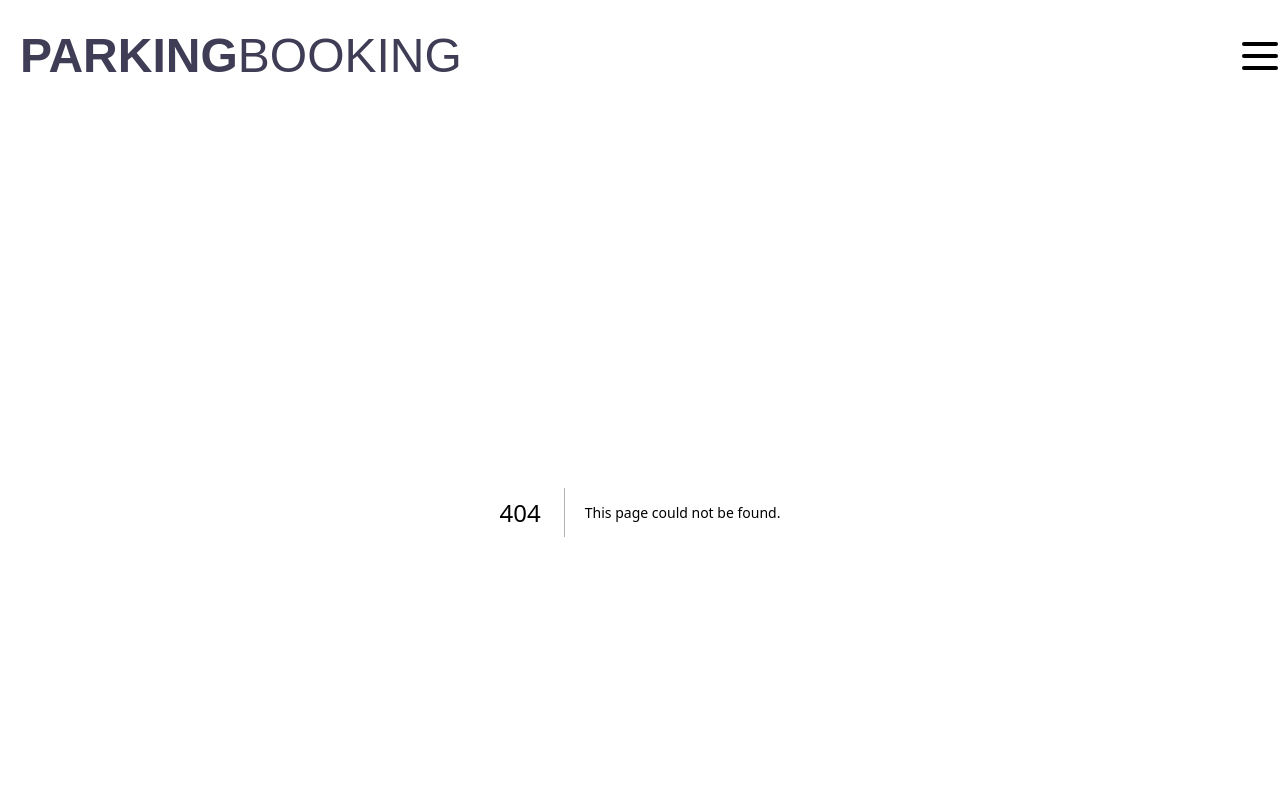
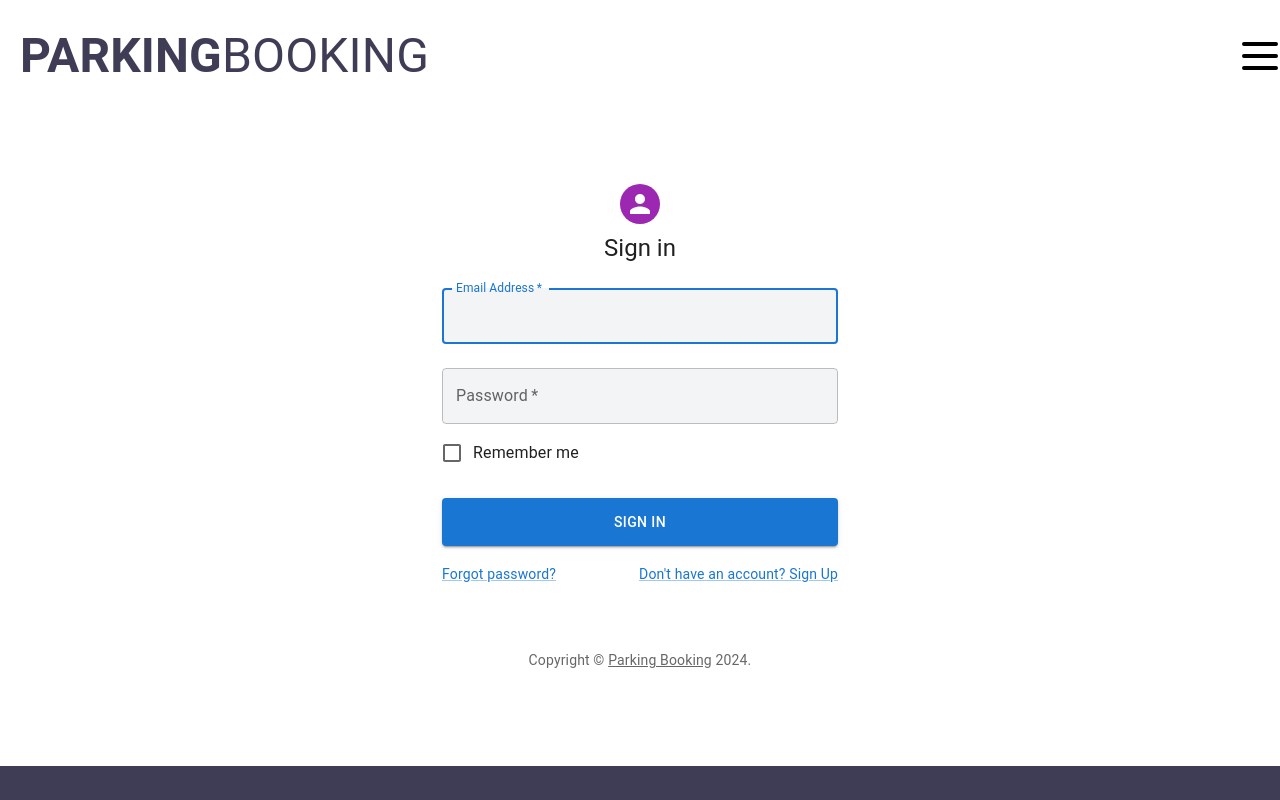
Before and after one commit to zaskier/parking-booking-frontend, a Next.js app: page /sign-in in a window 1280 px wide. Before the commit this address had no page. Shown: the top 800 px of the page. Built offline with nearby package versions, Linux system fonts and the light colour scheme.

Commit message:
#1 add sign in frontend design

```diff
--- a/package.json
+++ b/package.json
@@ -13,9 +13,11 @@
     "prepare": "husky && husky install"
   },
   "dependencies": {
+    "@emotion/cache": "^11.11.0",
     "@emotion/react": "^11.11.4",
     "@emotion/styled": "^11.11.5",
     "@mui/material": "^5.15.18",
+    "@mui/material-nextjs": "^5.15.11",
     "next": "14.2.3",
     "react": "^18",
     "react-datepicker": "^6.9.0",
--- /dev/null
+++ b/src/app/sign-in/page.tsx
@@ -0,0 +1,107 @@
+import * as React from 'react';
+import Avatar from '@mui/material/Avatar';
+import Button from '@mui/material/Button';
+import CssBaseline from '@mui/material/CssBaseline';
+import TextField from '@mui/material/TextField';
+import FormControlLabel from '@mui/material/FormControlLabel';
+import Checkbox from '@mui/material/Checkbox';
+import Link from '@mui/material/Link';
+import Grid from '@mui/material/Grid';
+import Box from '@mui/material/Box';
+import Typography from '@mui/material/Typography';
+import Container from '@mui/material/Container';
+
+function Copyright(props: any) {
+  return (
+    <Typography variant="body2" color="text.secondary" align="center" {...props}>
+      {'Copyright © '}
+      <Link color="inherit" href="./privacy-policy">
+        Parking Booking
+      </Link>{' '}
+      {new Date().getFullYear()}
+      {'.'}
+    </Typography>
+  );
+}
+
+export default function SignIn() {
+  //   const handleSubmit = (event: React.FormEvent<HTMLFormElement>) => {
+  //     event.preventDefault();
+  //     const data = new FormData(event.currentTarget);
+  //     console.log({
+  //       email: data.get('email'),
+  //       password: data.get('password')
+  //     });
+  //   };
+
+  return (
+    <Container component="main" maxWidth="xs">
+      <CssBaseline />
+      <Box
+        sx={{
+          marginTop: 8,
+          display: 'flex',
+          flexDirection: 'column',
+          alignItems: 'center'
+        }}>
+        <Avatar sx={{ m: 1, bgcolor: 'secondary.main' }}>{/* <LockOutlinedIcon /> */}</Avatar>
+        <Typography component="h1" variant="h5">
+          Sign in
+        </Typography>
+        <Box
+          component="form"
+          //  onSubmit={handleSubmit}  to do bring back
+          noValidate
+          sx={{ mt: 1 }}>
+          <TextField
+            className="min-h-12 rounded-md bg-gray-100 outline-1"
+            margin="normal"
+            required
+            fullWidth
+            id="email"
+            label="Email Address"
+            name="email"
+            autoComplete="email"
+            autoFocus
+          />
+          <TextField
+            className="min-h-12 rounded-md bg-gray-100 outline-1"
+            margin="normal"
+            required
+            fullWidth
+            name="password"
+            label="Password"
+            type="password"
+            id="password"
+            autoComplete="current-password"
+          />
+          <FormControlLabel
+            control={<Checkbox value="remember" color="primary" />}
+            label="Remember me"
+          />
+          <Button
+            className="min-h-12"
+            type="submit"
+            fullWidth
+            variant="contained"
+            sx={{ mt: 3, mb: 2 }}>
+            SIGN IN
+          </Button>
+          <Grid container>
+            <Grid item xs>
+              <Link href="/reset-password" variant="body2">
+                Forgot password?
+              </Link>
+            </Grid>
+            <Grid item>
+              <Link href="/sign-up" variant="body2">
+                {"Don't have an account? Sign Up"}
+              </Link>
+            </Grid>
+          </Grid>
+        </Box>
+      </Box>
+      <Copyright sx={{ mt: 8, mb: 4 }} />
+    </Container>
+  );
+}
--- a/src/components/Navbar/Navbar.tsx
+++ b/src/components/Navbar/Navbar.tsx
@@ -21,7 +21,7 @@ export default function Navbar({}) {
     { name: 'Reservations', redirect: '/', icon: reservationsIcon }, //todo add proper redirects
     { name: 'Renting', redirect: '/', icon: yourOffersIcon },
     { name: 'Account', redirect: '/', icon: accountIcon },
-    { name: 'Sign In', redirect: '/', icon: signInIconIcon }
+    { name: 'Sign In', redirect: '/sign-in', icon: signInIconIcon }
   ];
   const menuRef = useRef<HTMLInputElement>(null);
   const imgRef = useRef(null);
```
Also changed, not shown: 1 other file (tests, documents, lock files or other folders).
